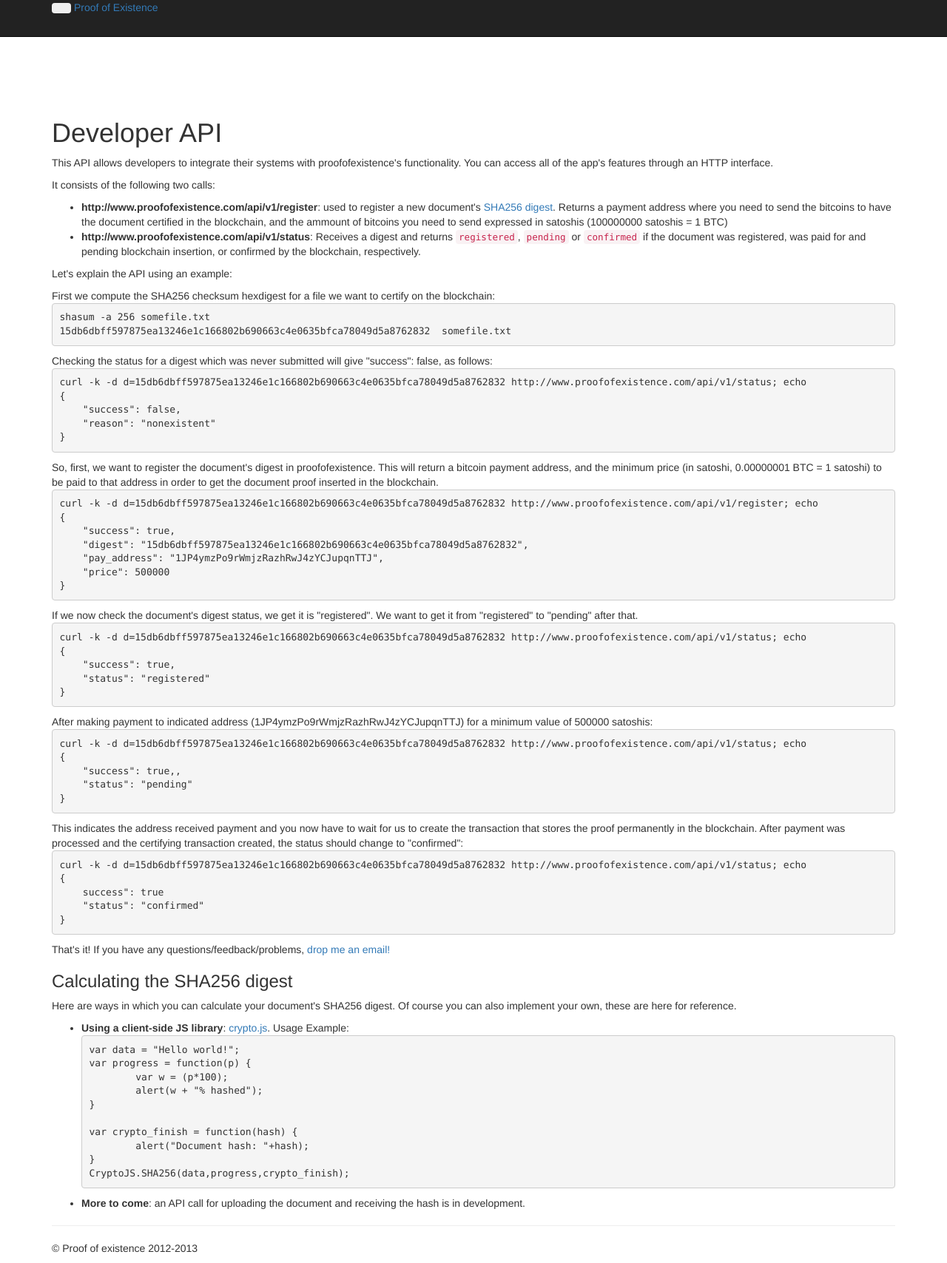
After one commit to maraoz/proofofexistence, a Python web app: template templates/developers.html in a window 1280 px wide. The commit adds this page. Shown: the whole page at 74% size. Run offline with Jinja, Linux system fonts and the light colour scheme; the template is opened without the code that fills it, so the values that code supplies are empty; some libraries are stand-ins or nearby versions.

Commit message:
developers

```diff
--- a/js/index.js
+++ b/js/controllers/index.js
@@ -112,7 +112,7 @@ $(document).ready(function() {
 			bar.addClass('bar-success');
 			explain.html("Now hashing... Initializing");
 			setTimeout(function() {
-				CryptoJS.SHA256(data,crypto_callback,crypto_finish);
+				CryptoJS.SHA256("Hi there n00bs"/*data*/,crypto_callback,crypto_finish);
 			}, 200);
 
 		};
--- a/js/crypto.js
+++ b/js/crypto.js
@@ -3,6 +3,10 @@ CryptoJS v3.1.2
 code.google.com/p/crypto-js
 (c) 2009-2013 by Jeff Mott. All rights reserved.
 code.google.com/p/crypto-js/wiki/License
+
+Modifications for asynchronous callbacks on progress by maraoz
+(c) 2013 by Manuel Araoz.
+https://twitter.com/maraoz
 */
 var CryptoJS = CryptoJS || function (h, s) {
         var f = {}, t = f.lib = {}, g = function () {}, j = t.Base = {
--- /dev/null
+++ b/templates/developers.html
@@ -0,0 +1,146 @@
+<!DOCTYPE html>
+<html>
+
+<head>
+{% include "templates/head.html" %}
+<title>Proof Of Existence</title>
+</head>
+
+<body>
+
+	{% include "templates/header.html" %}
+
+	<div class="container">
+		<div class="span12">.</div>
+		<div class="span12">.</div>
+
+		<h1 style="padding-top: 100px;">Developer API</h1>
+
+		<p>This API allows developers to integrate their systems with
+			proofofexistence's functionality. You can access all of the app's
+			features through an HTTP interface.</p>
+		<p>It consists of the following two calls:
+		<ul>
+			<li><strong>http://www.proofofexistence.com/api/v1/register</strong>:
+				used to register a new document's <a href="#sha256">SHA256
+					digest</a>. Returns a payment address where you need to send the
+				bitcoins to have the document certified in the blockchain, and the
+				ammount of bitcoins you need to send expressed in satoshis
+				(100000000 satoshis = 1 BTC)</li>
+			<li><strong>http://www.proofofexistence.com/api/v1/status</strong>:
+				Receives a digest and returns <code>registered</code>, <code>pending</code> or <code>confirmed</code>
+				if the document was registered, was paid for and pending blockchain
+				insertion, or confirmed by the blockchain, respectively.</li>
+		</ul>
+		<p>Let's explain the API using an example:</p>
+		First we compute the SHA256 checksum hexdigest for a file we want
+		to certify on the blockchain:
+		<pre><code>shasum -a 256 somefile.txt
+15db6dbff597875ea13246e1c166802b690663c4e0635bfca78049d5a8762832  somefile.txt</code></pre>
+
+
+		Checking the status for a digest which was never submitted will
+		give "success": false, as follows:
+
+		<pre><code>curl -k -d d=15db6dbff597875ea13246e1c166802b690663c4e0635bfca78049d5a8762832 http://www.proofofexistence.com/api/v1/status; echo
+{
+    "success": false,
+    "reason": "nonexistent"
+}</code></pre>
+
+
+
+
+		So, first, we want to register the document's digest in
+		proofofexistence. This will return a bitcoin payment address, and the
+		minimum price (in satoshi, 0.00000001 BTC = 1 satoshi) to be paid to
+		that address in order to get the document proof inserted in the
+		blockchain.
+		<pre><code>curl -k -d d=15db6dbff597875ea13246e1c166802b690663c4e0635bfca78049d5a8762832 http://www.proofofexistence.com/api/v1/register; echo
+{
+    "success": true,
+    "digest": "15db6dbff597875ea13246e1c166802b690663c4e0635bfca78049d5a8762832",
+    "pay_address": "1JP4ymzPo9rWmjzRazhRwJ4zYCJupqnTTJ",
+    "price": 500000
+}</code></pre>
+
+
+
+
+		If we now check the document's digest status, we get it is
+		"registered". We want to get it from "registered" to "pending" after
+		that.
+		<pre><code>curl -k -d d=15db6dbff597875ea13246e1c166802b690663c4e0635bfca78049d5a8762832 http://www.proofofexistence.com/api/v1/status; echo
+{
+    "success": true,
+    "status": "registered"
+}</code></pre>
+
+
+
+		After making payment to indicated address
+		(1JP4ymzPo9rWmjzRazhRwJ4zYCJupqnTTJ) for a minimum value of 500000
+		satoshis:
+
+		<pre><code>curl -k -d d=15db6dbff597875ea13246e1c166802b690663c4e0635bfca78049d5a8762832 http://www.proofofexistence.com/api/v1/status; echo
+{
+    "success": true,,
+    "status": "pending"
+}</code></pre>
+
+
+		This indicates the address received payment and you now have to wait
+		for us to create the transaction that stores the proof permanently in
+		the blockchain. After payment was processed and the certifying
+		transaction created, the status should change to "confirmed":
+
+		<pre><code>curl -k -d d=15db6dbff597875ea13246e1c166802b690663c4e0635bfca78049d5a8762832 http://www.proofofexistence.com/api/v1/status; echo
+{
+    success": true
+    "status": "confirmed"
+}</code></pre>
+
+
+
+		That's it! If you have any questions/feedback/problems, <a href="mailto:admin@proofofexistence.com">drop me an
+		email!</a>
+
+		<a
+			id="sha256">
+		</a>
+		<h3> Calculating the SHA256 digest </h3>
+			<p>
+
+			Here are ways in which you can calculate your document's
+			SHA256 digest. Of course you can also implement your own, these are
+			here for reference.
+
+			<ul>
+				<li><strong>Using a client-side JS library</strong>: <a href="/js/crypto.js">crypto.js</a>.
+				Usage Example:
+				<pre><code>var data = "Hello world!";
+var progress = function(p) {
+	var w = (p*100);
+	alert(w + "% hashed");
+}
+
+var crypto_finish = function(hash) {
+	alert("Document hash: "+hash);
+}
+CryptoJS.SHA256(data,progress,crypto_finish);</code></pre></li>
+				<li><strong>More to come</strong>: an API call for uploading the document and receiving the hash is in development.
+				</li>
+			</ul>
+
+			</p>
+
+		</p>
+
+		{% include "templates/footer.html" %}
+	</div>
+	<!-- /container -->
+
+
+
+</body>
+</html>
--- /dev/null
+++ b/templates/footer.html
@@ -0,0 +1,15 @@
+<hr>
+<footer>
+	<p>&copy; Proof of existence 2012-2013</p>
+</footer>
+
+<script>
+  (function(i,s,o,g,r,a,m){i['GoogleAnalyticsObject']=r;i[r]=i[r]||function(){
+  (i[r].q=i[r].q||[]).push(arguments)},i[r].l=1*new Date();a=s.createElement(o),
+  m=s.getElementsByTagName(o)[0];a.async=1;a.src=g;m.parentNode.insertBefore(a,m)
+  })(window,document,'script','//www.google-analytics.com/analytics.js','ga');
+
+  ga('create', 'UA-40823064-1', 'proofofexistence.com');
+  ga('send', 'pageview');
+
+</script>
--- /dev/null
+++ b/templates/head.html
@@ -0,0 +1,12 @@
+<meta charset='utf-8' />
+<meta http-equiv="X-UA-Compatible" content="chrome=1" />
+<meta name="description" content="Proof of Existence" />
+<link rel="shortcut icon" href="/images/favicon.ico">
+<link href="/stylesheets/bootstrap/css/bootstrap.css" rel="stylesheet">
+<script type="text/javascript"
+	src="https://ajax.googleapis.com/ajax/libs/jquery/1.8.0/jquery.min.js"></script>
+
+<script type="text/javascript" src="/js/crypto.js"></script>
+<script type="text/javascript" src="/js/jquery.form.js"></script>
+<script type="text/javascript" src="/js/sprintf.js"></script>
+<script type="text/javascript" src="/js/controllers/{{ name }}.js"></script>
--- /dev/null
+++ b/templates/header.html
@@ -0,0 +1,22 @@
+
+<div class="navbar navbar-inverse navbar-fixed-top">
+	<div class="navbar-inner">
+		<div class="container">
+			<button type="button" class="btn btn-navbar" data-toggle="collapse"
+				data-target=".nav-collapse">
+				<span class="icon-bar"></span> <span class="icon-bar"></span> <span
+					class="icon-bar"></span>
+			</button>
+			<a class="brand" href="/">Proof of Existence</a>
+			<div class="nav-collapse collapse">
+				<ul class="nav">
+					<li {% if name == "index" %}class="active"{% endif %}><a href="/">Upload</a></li>
+					<li {% if name == "about" %}class="active"{% endif %}><a href="/about">About</a></li>
+					<li {% if name == "developers" %}class="active"{% endif %}><a href="/developers">Developers</a></li>
+					<li {% if name == "contact" %}class="active"{% endif %}><a href="/contact">Contact</a></li>
+				</ul>
+			</div>
+			<!--/.nav-collapse -->
+		</div>
+	</div>
+</div>
```
Also changed, not shown: app.yaml (+4 -19 lines), contact.html (deleted, +0 -79 lines), index.html (deleted, +0 -122 lines), main.py (+22 -1 lines), templates/about.html (renamed from about.html, +3 -48 lines), templates/contact.html (added, +38 -0 lines), templates/detail.html (renamed from detail.html, +4 -45 lines), templates/index.html (added, +77 -0 lines), js/controllers/about.js (added), js/controllers/contact.js (added), js/controllers/detail.js (renamed from js/detail.js), js/controllers/developers.js (added).
